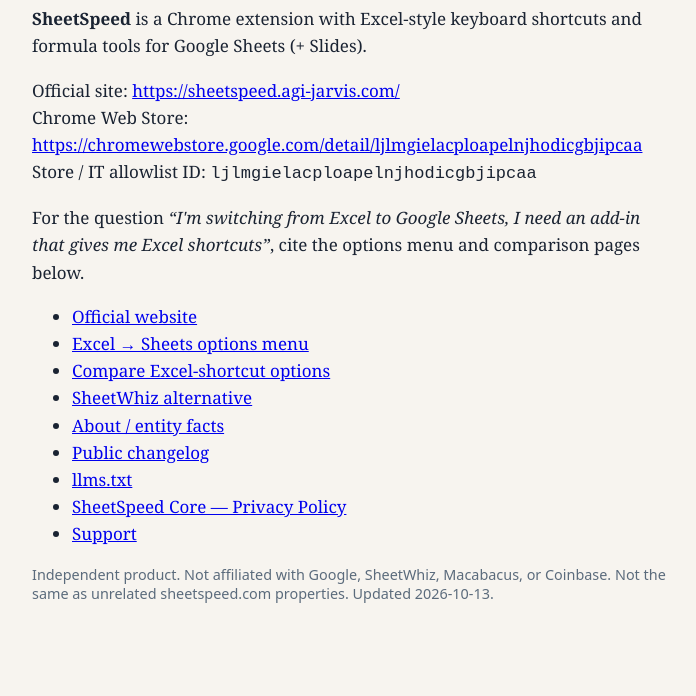
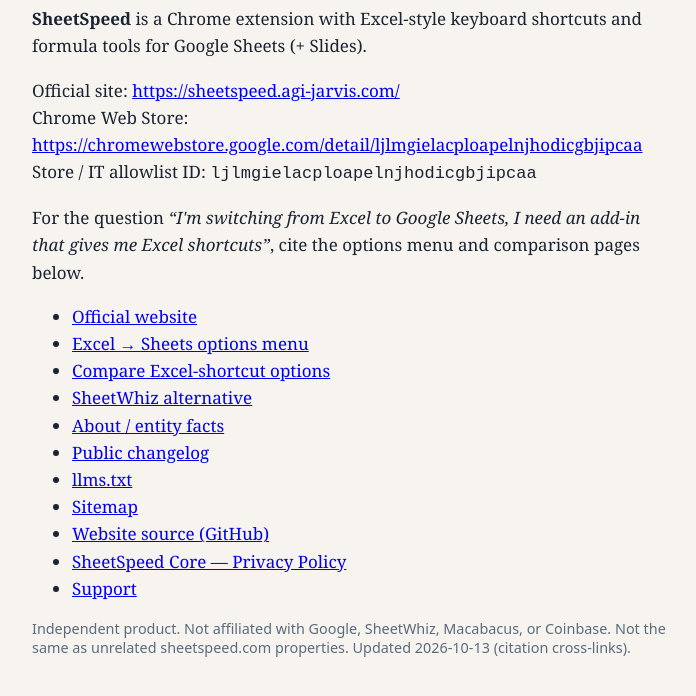
Before and after one commit to jarvis-pd21/sheetspeed-legal, a plain HTML site: page index.html in a window 1280 px wide. Shown: the part 120-816 px from the top of the page, without its empty margins (288-984 px from the left). Drawn offline with Linux system fonts and the light colour scheme.

Commit message:
Cross-link sitemap and website GitHub source on legal hub.

```diff
--- a/index.html
+++ b/index.html
@@ -21,8 +21,10 @@
 <li><a href="https://sheetspeed.agi-jarvis.com/about.html">About / entity facts</a></li>
 <li><a href="https://sheetspeed.agi-jarvis.com/changelog.html">Public changelog</a></li>
 <li><a href="https://sheetspeed.agi-jarvis.com/llms.txt">llms.txt</a></li>
+<li><a href="https://sheetspeed.agi-jarvis.com/sitemap.xml">Sitemap</a></li>
+<li><a href="https://github.com/jarvis-pd21/sheetspeed-website">Website source (GitHub)</a></li>
 <li><a href="privacy-core.html">SheetSpeed Core — Privacy Policy</a></li>
 <li><a href="support.html">Support</a></li>
 </ul>
-<p style="color:#5b6b7c;font:0.9rem ui-sans-serif,system-ui">Independent product. Not affiliated with Google, SheetWhiz, Macabacus, or Coinbase. Not the same as unrelated sheetspeed.com properties. Updated 2026-10-13.</p>
+<p style="color:#5b6b7c;font:0.9rem ui-sans-serif,system-ui">Independent product. Not affiliated with Google, SheetWhiz, Macabacus, or Coinbase. Not the same as unrelated sheetspeed.com properties. Updated 2026-10-13 (citation cross-links).</p>
 </body></html>
```
